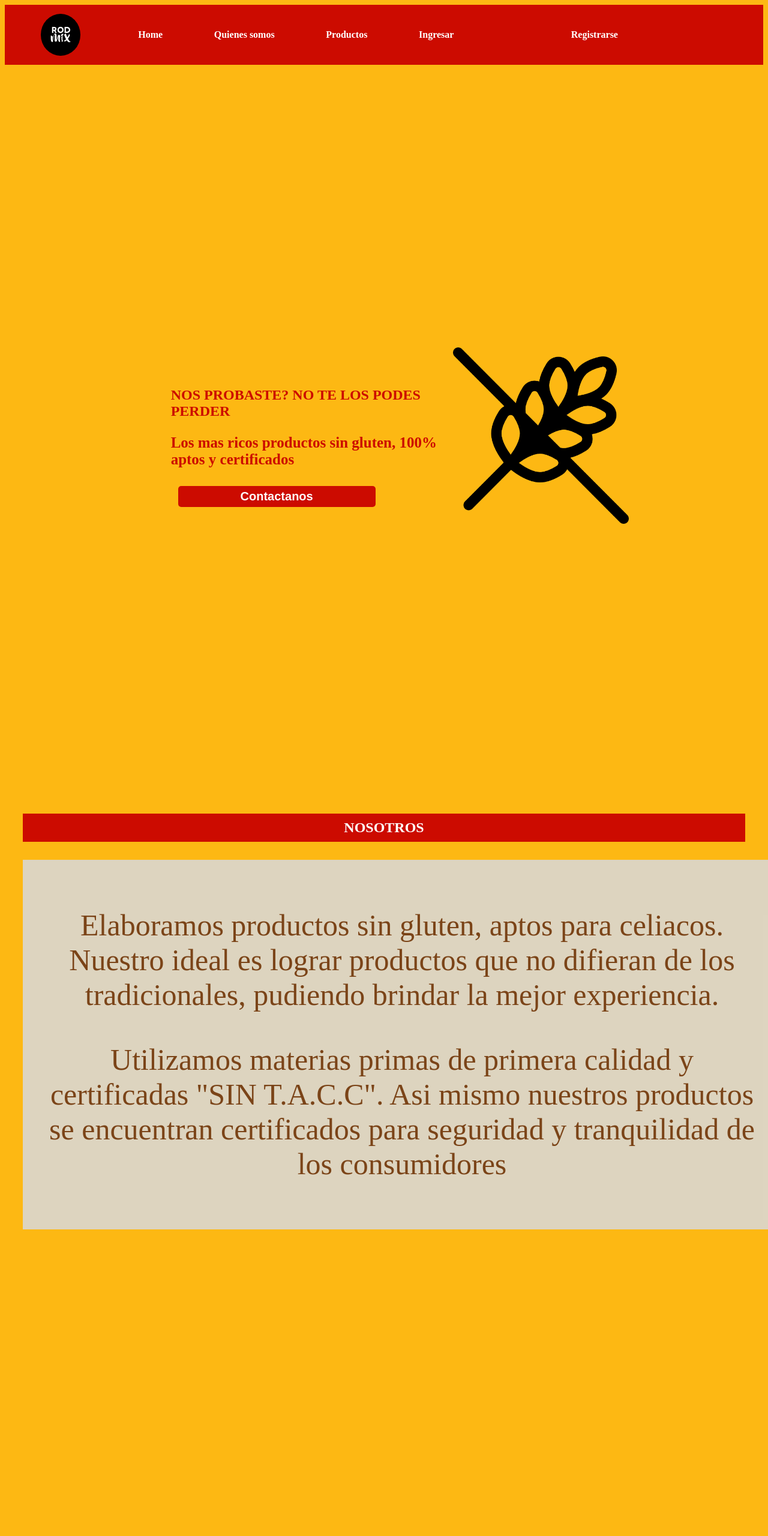
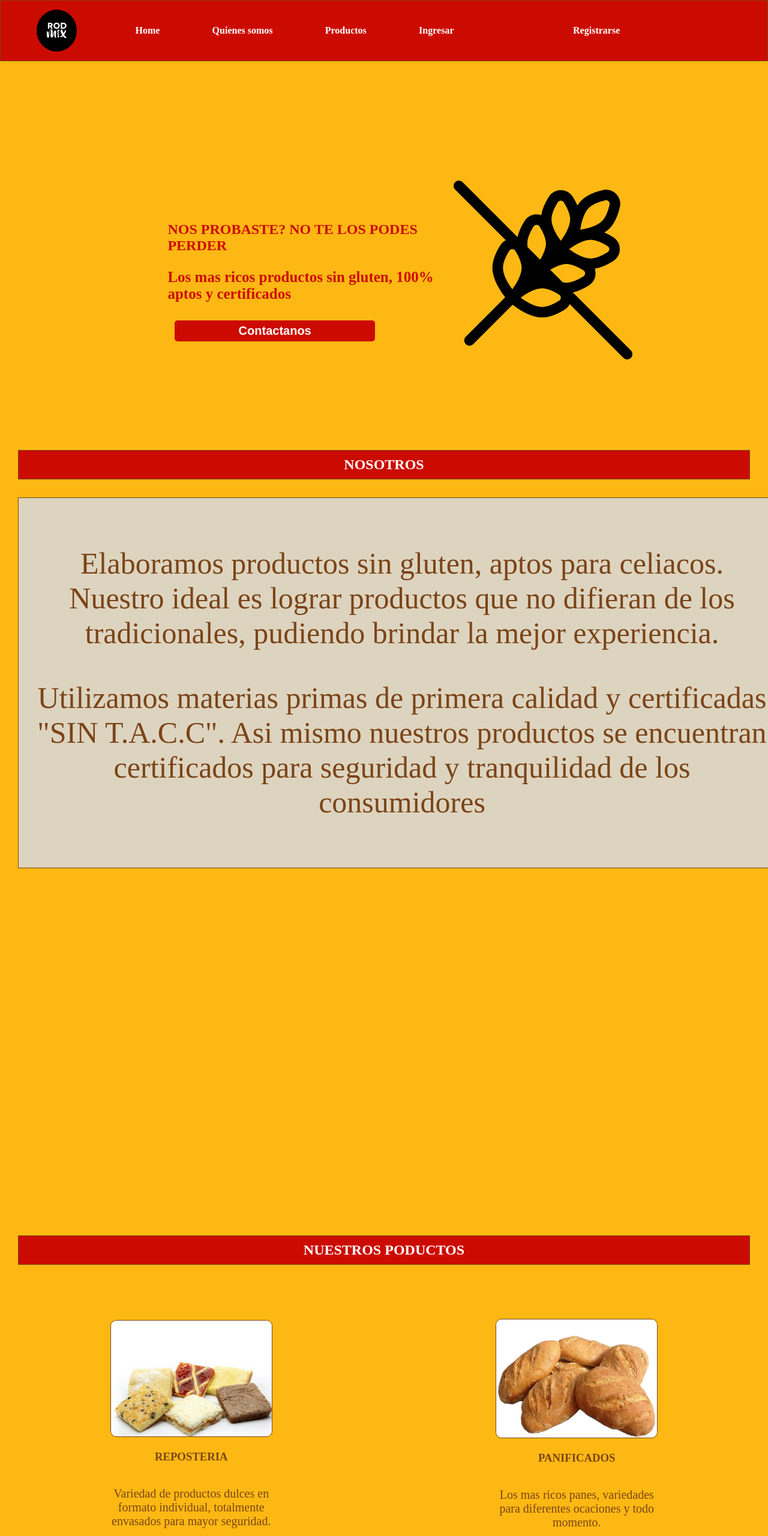
Before and after one commit to Rodmor84/JR5, a plain HTML site: page index.html in a window 1280 px wide. Shown: the top 2560 px of the page at 60% size. Drawn offline with Linux system fonts and the light colour scheme.

Commit message:
mas cambios 14-9

```diff
--- a/index.css
+++ b/index.css
@@ -3,7 +3,8 @@
 }
 
 body{
-    background-color: #fdb813;}
+    background-color: #fdb813;
+margin: 0px ;}
 
 .fuente{@font-face {font-family: "Novecento Wide Bold";
     src: url("http://db.onlinewebfonts.com/t/67821e7ef9a2952d6e7757a6cae5a826.eot"); /* IE9*/
@@ -14,12 +15,14 @@ body{
     url("http://db.onlinewebfonts.com/t/67821e7ef9a2952d6e7757a6cae5a826.svg#Novecento Wide Bold") format("svg"); /* iOS 4.1- */}
 }
 .contenedor-nav{
-    /*position: fixed; superpone la section cards*/
+    position: sticky;
+    top: 0px;
     display: flex;
     justify-content: space-around;
     width: 100%;
     min-width: 250px;
     background-color: #cc0b00;
+    border: #7b4418 1px solid;
 }
  .contenedor-logo-navbar{
     display: flex;
@@ -58,7 +61,7 @@ main{
     display: flex;
     padding-top: 55px;
     width: 100%;
-    height: 1200px;
+    height: 600px;
     gap: 5px;
     min-width: 250px;
 }
@@ -87,7 +90,7 @@ main{
     color: #d9d9d9;
     font-size: 20px;
     font-weight: 1,2;
-    border: 5px solid black;
+    border: #7b4418 1px solid;
     border-radius: 5px;
     border-style: none;
     margin-top: 5px;
@@ -105,6 +108,7 @@ main{
     text-align: center;
     color: #fff;
     background-color:#cc0b00;
+    border: #7b4418 1px solid;
 }
 .about{
     margin: 30px;
@@ -112,6 +116,7 @@ main{
     width: 100%;
     padding: 30px;
     margin: 30px;
+    border: #7b4418 1px solid;
     text-align: center;
     color: #7b4418;
     background-color: #d9d9d9df;
@@ -128,6 +133,7 @@ main{
     text-align: center;
     color: #fff;
     background-color:#cc0b00;
+    border: #7b4418 1px solid;
 }
 .cards{
     display: flex;
@@ -142,13 +148,15 @@ main{
 .card{
     width: 80%;
     max-width: 280px;
-    border-radius: 50px;
+    border-radius: 10px;
+    padding: 5px;
     background-color: #fdb813;
     color: #7b4418;
 }
 .card-img-top{
     width: 100%;
     border-radius: 10px 10px 10px 10px ;
+    border: #7b4418 0.01px solid;
 }
 .card-body{
     display: flex;
@@ -176,6 +184,7 @@ main{
     border-style: none;
     margin-top: 5px;
     margin-bottom: 5px;
+    border: #7b4418 1px solid;
 }
 
 .footer{
--- a/index.html
+++ b/index.html
@@ -15,8 +15,8 @@
         </div>
         <ul class="contenedor-nav-list-item">
             <li class="nav-list-item"><i class="fa-solid fa-house"></i><a href=#>Home</a></li>
-            <li class="nav-list-item"><i class="fa-solid fa-people-roof"></i></i><a href=#>Quienes somos</a></li>
-            <li class="nav-list-item"><i class="fa-solid fa-keyboard"></i><a href=#>Productos</a></li>
+            <li class="nav-list-item"><i class="fa-solid fa-people-roof"></i></i><a href=#quienes-somos>Quienes somos</a></li>
+            <li class="nav-list-item"><i class="fa-solid fa-keyboard"></i><a href=#nuestros-productos   >Productos</a></li>
             <li class="nav-list-item"><i class="fa-solid fa-arrow-right-to-bracket"></i><a href=#>Ingresar</li>
             <li class="nav-list-item"><i class="fa-solid fa-user-check"></i><a href=#>Registrarse</li>
 
@@ -33,9 +33,9 @@
         </section>
     </main>
 
-    <section>
+    <section id="quienes-somos">
         <div>
-            <h2 class="nosotros">NOSOTROS</h2>
+            <h2 class="nosotros" >NOSOTROS</h2>
         </div>
     </section>
     <section class="somos">
@@ -50,7 +50,7 @@
         </section>
 <section>
     <div>
-        <h2 class="productos">NUESTROS PODUCTOS</h2>
+        <h2 class="productos" id="nuestros-productos">NUESTROS PODUCTOS</h2>
     </div>
 </section>
 
```
